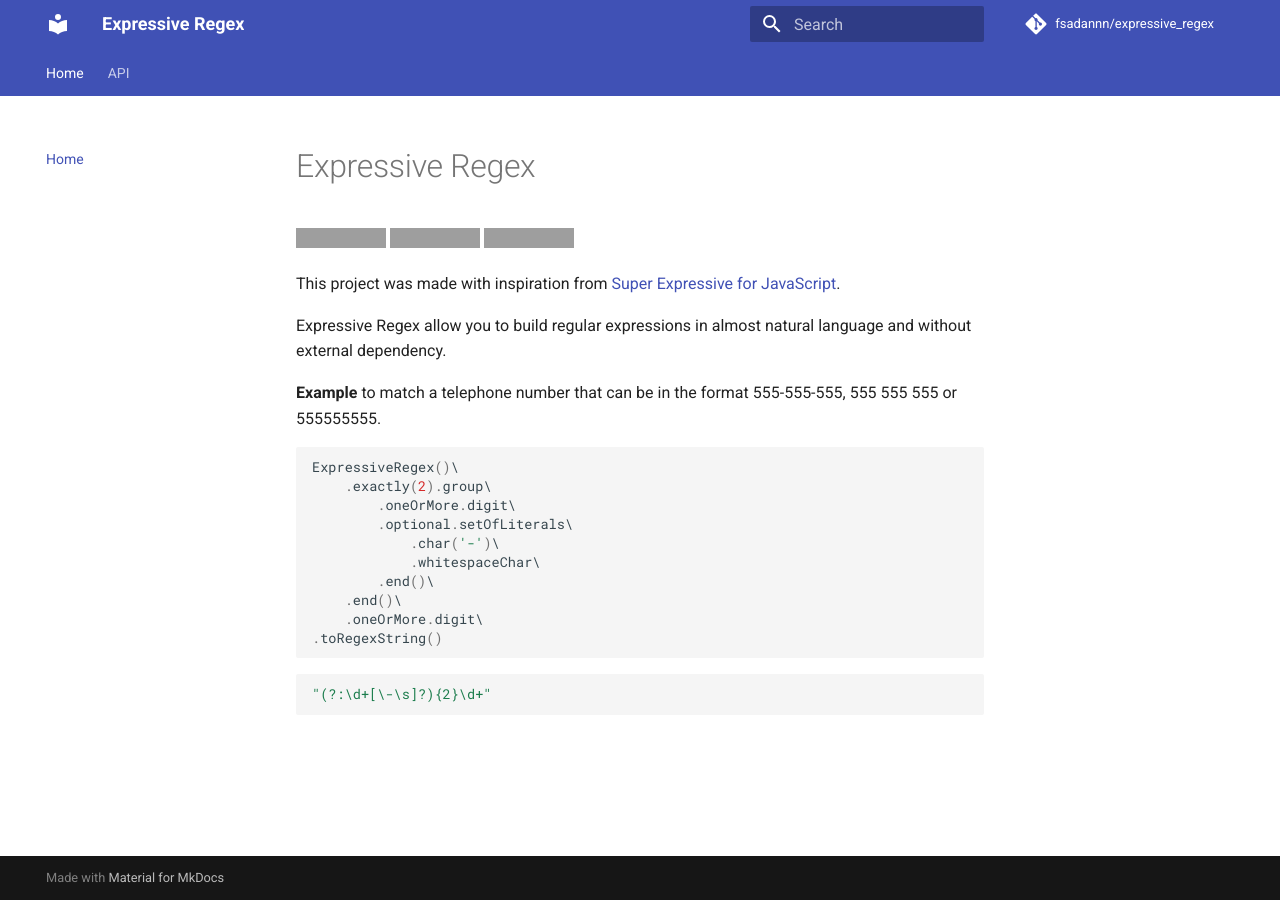
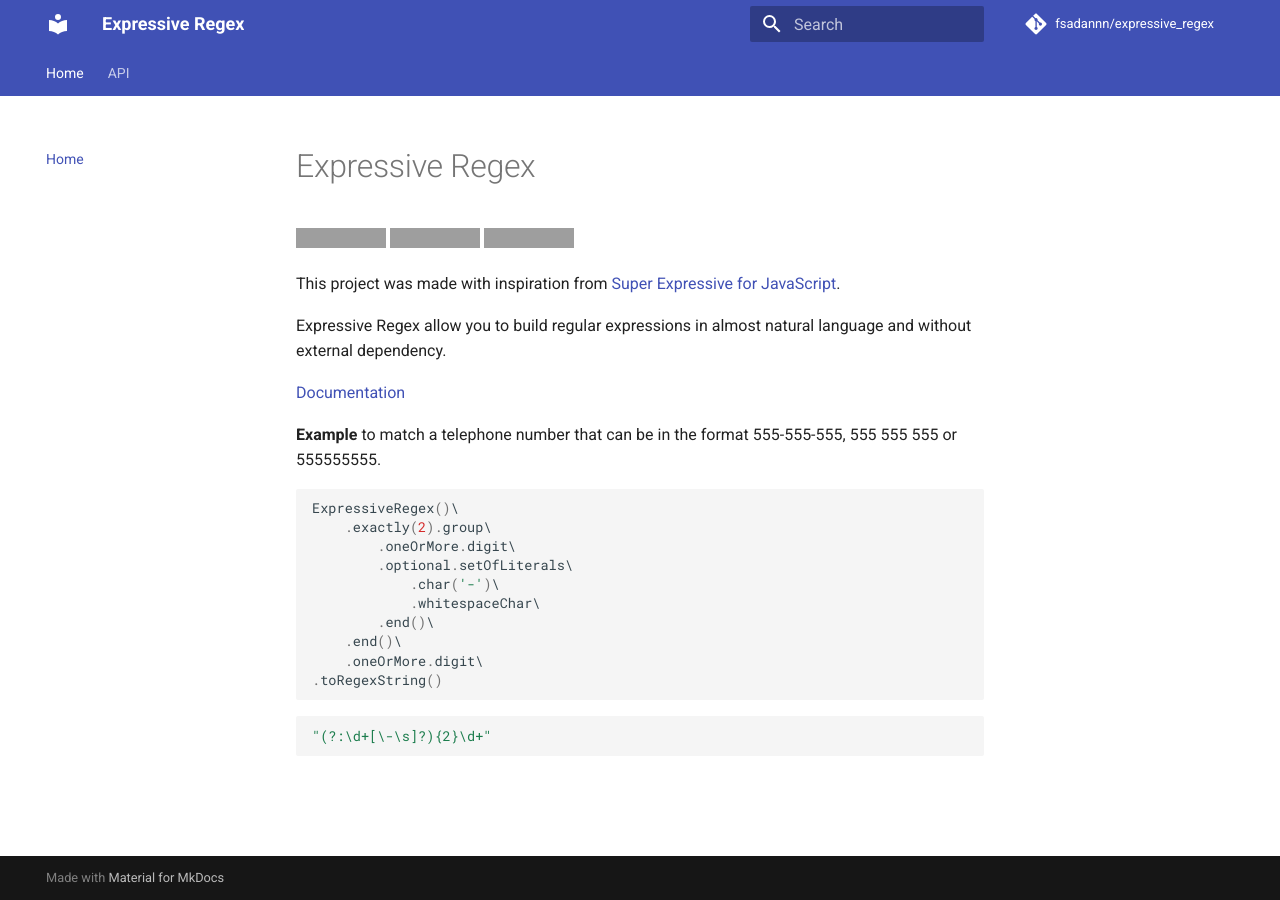
Before and after one commit to fsadannn/expressive_regex, an MkDocs documentation site: the page built from docs/index.md, in a window 1280 px wide. Built offline with MkDocs 1.6.1 and Material for MkDocs 9.7.7, drawn with Linux system fonts in a browser that asks for light colours; comment, search, counter and statistics services are not loaded; grey boxes are pictures that could not be loaded.

```diff
--- a/docs/index.md
+++ b/docs/index.md
@@ -5,6 +5,8 @@
 This project was made with inspiration from [Super Expressive for JavaScript](https://github.com/francisrstokes/super-expressive).
 
 Expressive Regex allow you to build regular expressions in almost natural language and without external dependency.
+
+[Documentation](https://fsadannn.github.io/expressive_regex/)
 
 **Example**
 to match a telephone number that can be in the format 555-555-555, 555 555 555 or 555555555.
```
Also changed, not shown: Readme.md (+2 -0 lines).
